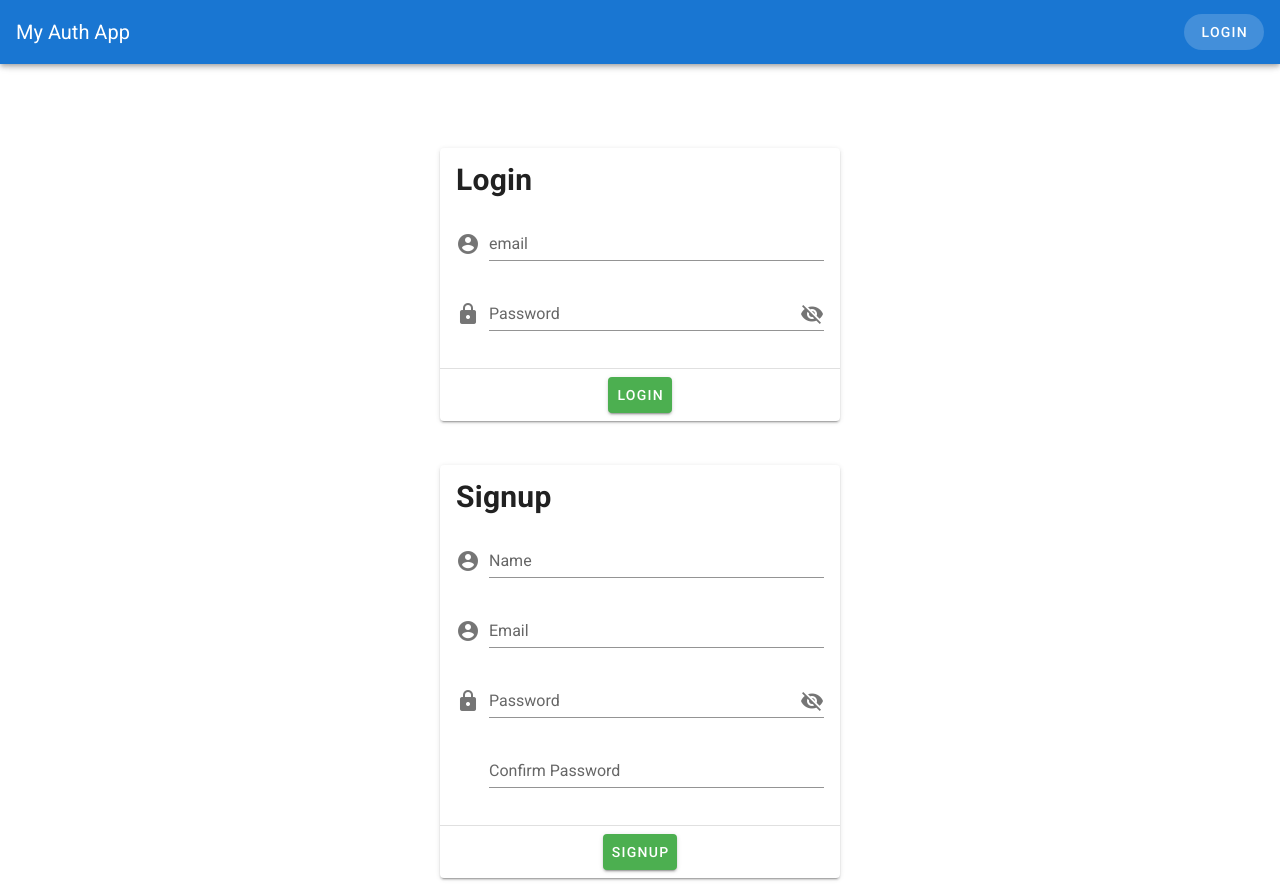
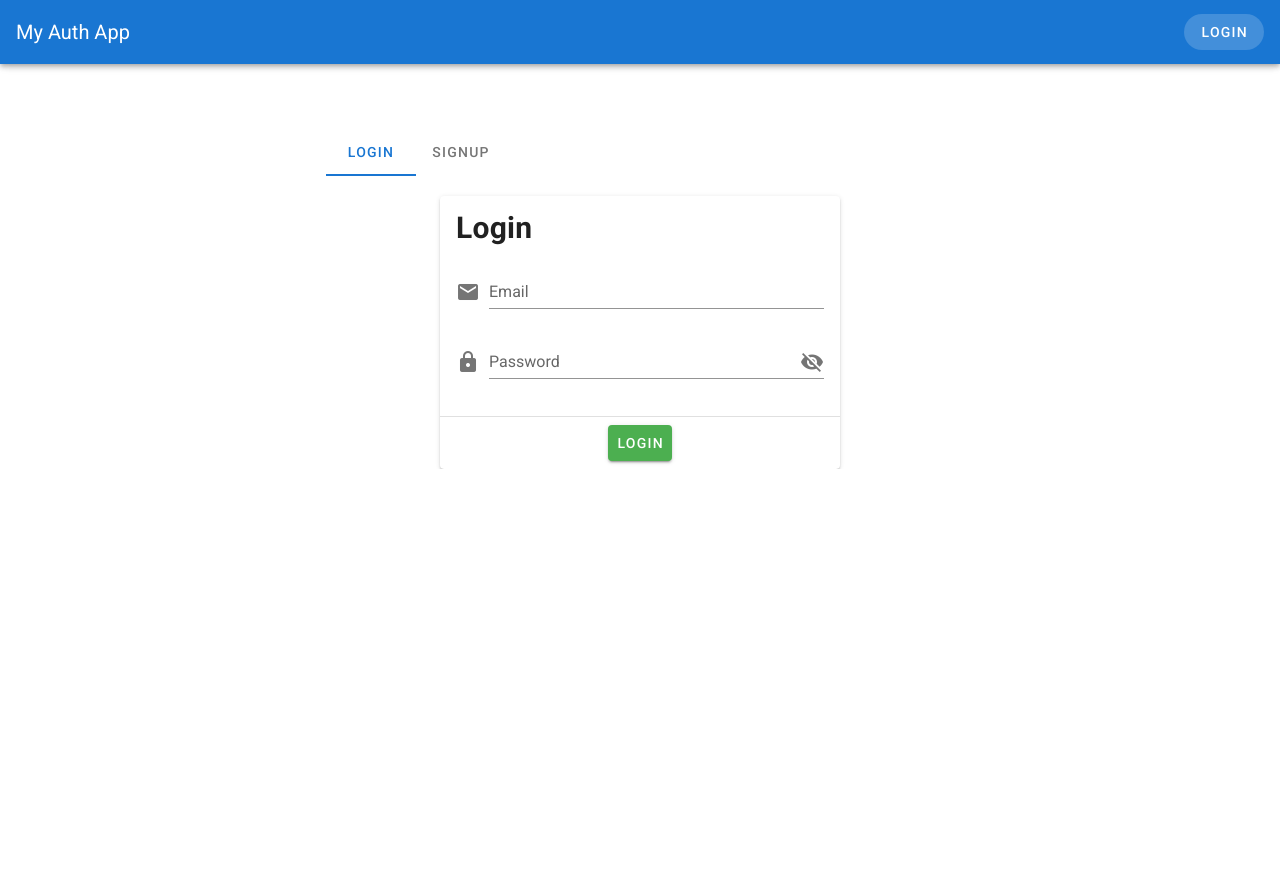
Before and after one commit to rebootacademy-labs/API-TEMPLATE, a Vue app in the folder front/vue/: page /auth in a window 1280 px wide. After the commit the page ends 800 px from the top, so only its background shows below. Built offline with nearby package versions, Linux system fonts and the light colour scheme.

Commit message:
Added signup/login in tabs

```diff
--- a/front/vue/src/components/Login.vue
+++ b/front/vue/src/components/Login.vue
@@ -3,11 +3,7 @@
     <v-card-title><h2>Login</h2></v-card-title>
     <v-card-text>
       <v-form>
-        <v-text-field
-          type="text"
-          label="email"
-          prepend-icon="mdi-account-circle"
-        />
+        <v-text-field type="text" label="Email" prepend-icon="mdi-email" />
         <v-text-field
           :type="showPassword ? 'text' : 'password'"
           label="Password"
--- a/front/vue/src/components/Signup.vue
+++ b/front/vue/src/components/Signup.vue
@@ -8,11 +8,7 @@
           label="Name"
           prepend-icon="mdi-account-circle"
         />
-        <v-text-field
-          type="text"
-          label="Email"
-          prepend-icon="mdi-account-circle"
-        />
+        <v-text-field type="text" label="Email" prepend-icon="mdi-email" />
         <v-text-field
           :type="showPassword ? 'text' : 'password'"
           label="Password"
--- a/front/vue/src/views/Auth.vue
+++ b/front/vue/src/views/Auth.vue
@@ -1,10 +1,14 @@
 <template>
   <v-content>
     <v-row>
-      <v-col> <Login /> </v-col>
-    </v-row>
-    <v-row>
-      <v-col> <Signup /> </v-col>
+      <v-col cols="6" offset="3">
+        <v-tabs v-model="tab">
+          <v-tab key="1" :href="`#tab-1`">Login</v-tab>
+          <v-tab key="2" :href="`#tab-2`">Signup</v-tab>
+          <v-tab-item key="1" value="tab-1"><Login /></v-tab-item>
+          <v-tab-item key="2" value="tab-2"><Signup /> </v-tab-item>
+        </v-tabs>
+      </v-col>
     </v-row>
   </v-content>
 </template>
@@ -14,7 +18,11 @@ import Login from "@/components/Login.vue";
 import Signup from "@/components/Signup.vue";
 export default {
   name: "Auth",
-
+  data() {
+    return {
+      tab: null
+    };
+  },
   components: {
     Login,
     Signup
```
